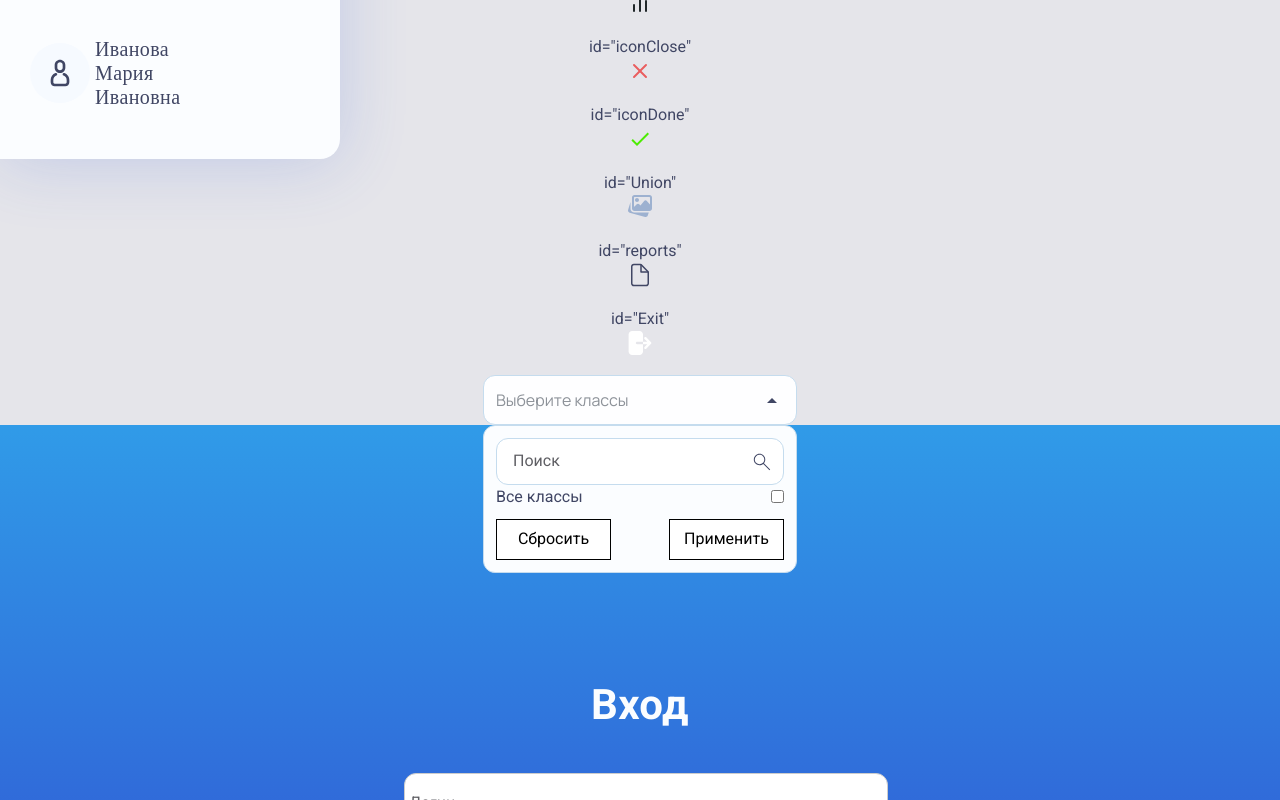
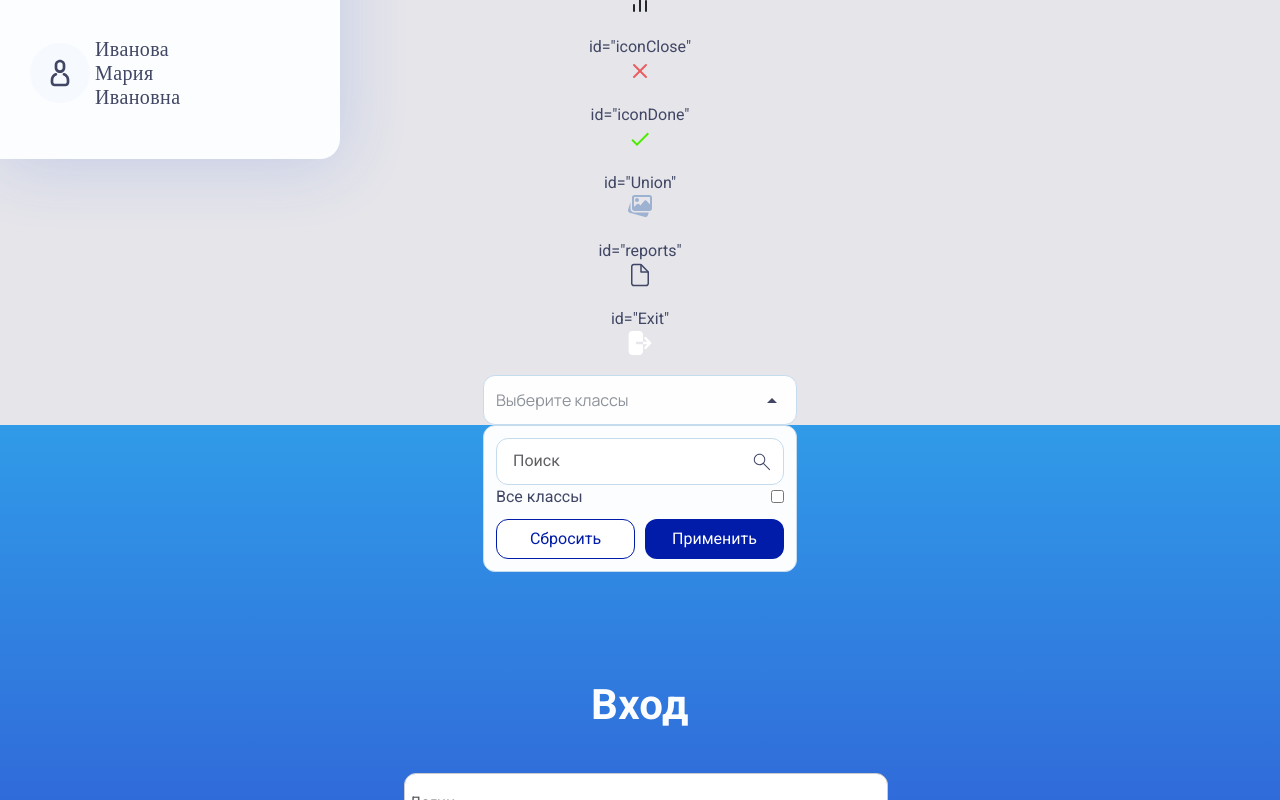
Before and after one commit to allozhkin/SchoolControl, a React (Vite) app: page /testPage in a window 1280 px wide. Both pictures are taken after a click on the button "Выберите классы". Shown: the part 641-1441 px from the top of the page. Built offline with nearby package versions, Linux system fonts and the light colour scheme.

Commit message:
add styles for bottons

```diff
--- a/src/components/FilterClasses/FilterClasses.module.scss
+++ b/src/components/FilterClasses/FilterClasses.module.scss
@@ -80,4 +80,50 @@
     justify-content: space-between;
     gap: 10px;
   }
+
+  &__buttonReset {
+    display: flex;
+    align-items: center;
+    justify-content: center;
+    width: 140px;
+    height: 40px;
+    // padding: 9px 14px;
+    border: 1px solid $accent-blue-1;
+    border-radius: 12px;
+    background-color: #fff;
+    color: $accent-blue-1;
+    cursor: pointer;
+  }
+
+  &__buttonReset:hover {
+    border: 1px solid #0B2FE1;
+    color: #0B2FE1;
+  }
+
+  &__buttonReset:active {
+    border: 1px solid $accent-blue-4;
+    color: $accent-blue-4;
+  }
+
+  &__buttonApply {
+    display: flex;
+    align-items: center;
+    justify-content: center;
+    width: 140px;
+    height: 40px;
+    // padding: 9px 14px;
+    border: none;
+    border-radius: 12px;
+    background-color: $accent-blue-1;
+    color: #FEFEFF;
+    cursor: pointer;
+  }
+
+  &__buttonApply:hover {
+    background-color: #0B2FE1;
+  }
+
+  &__buttonApply:active {
+    background-color: $accent-blue-4;
+  }
 }
--- a/src/components/FilterClasses/FilterClasses.tsx
+++ b/src/components/FilterClasses/FilterClasses.tsx
@@ -1,6 +1,6 @@
 import React, { useState } from 'react';
 import styles from './FilterClasses.module.scss';
-import BtnCheckbox from '../ui-kit/btnCheckbox/BtnCheckbox';
+// import BtnCheckbox from '../ui-kit/btnCheckbox/BtnCheckbox';
 
 interface ClassOptions {
   label: string;
@@ -121,8 +121,14 @@ const FilterClasses = () => {
             </div>
           )}
           <div className={styles.filter__buttons} >
-            <BtnCheckbox text="Сбросить" />
-            <BtnCheckbox text="Применить" />
+            <button className={styles.filter__buttonReset} type="submit">
+              Сбросить
+            </button>
+            <button className={styles.filter__buttonApply} type="submit">
+              Применить
+            </button>
+            {/* <BtnCheckbox text="Сбросить" />
+            <BtnCheckbox text="Применить" /> */}
           </div>
         </div>
       )}
```
